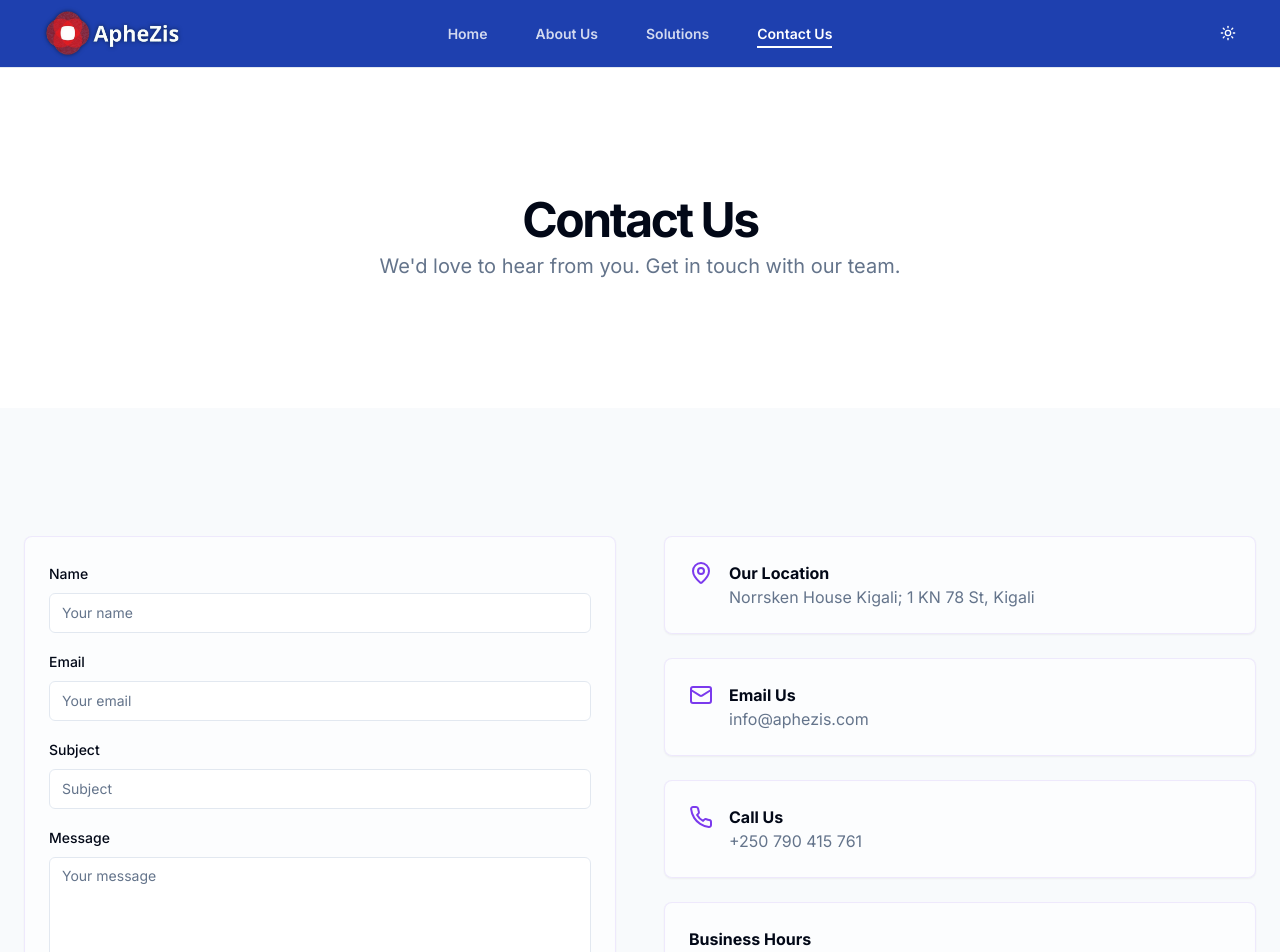
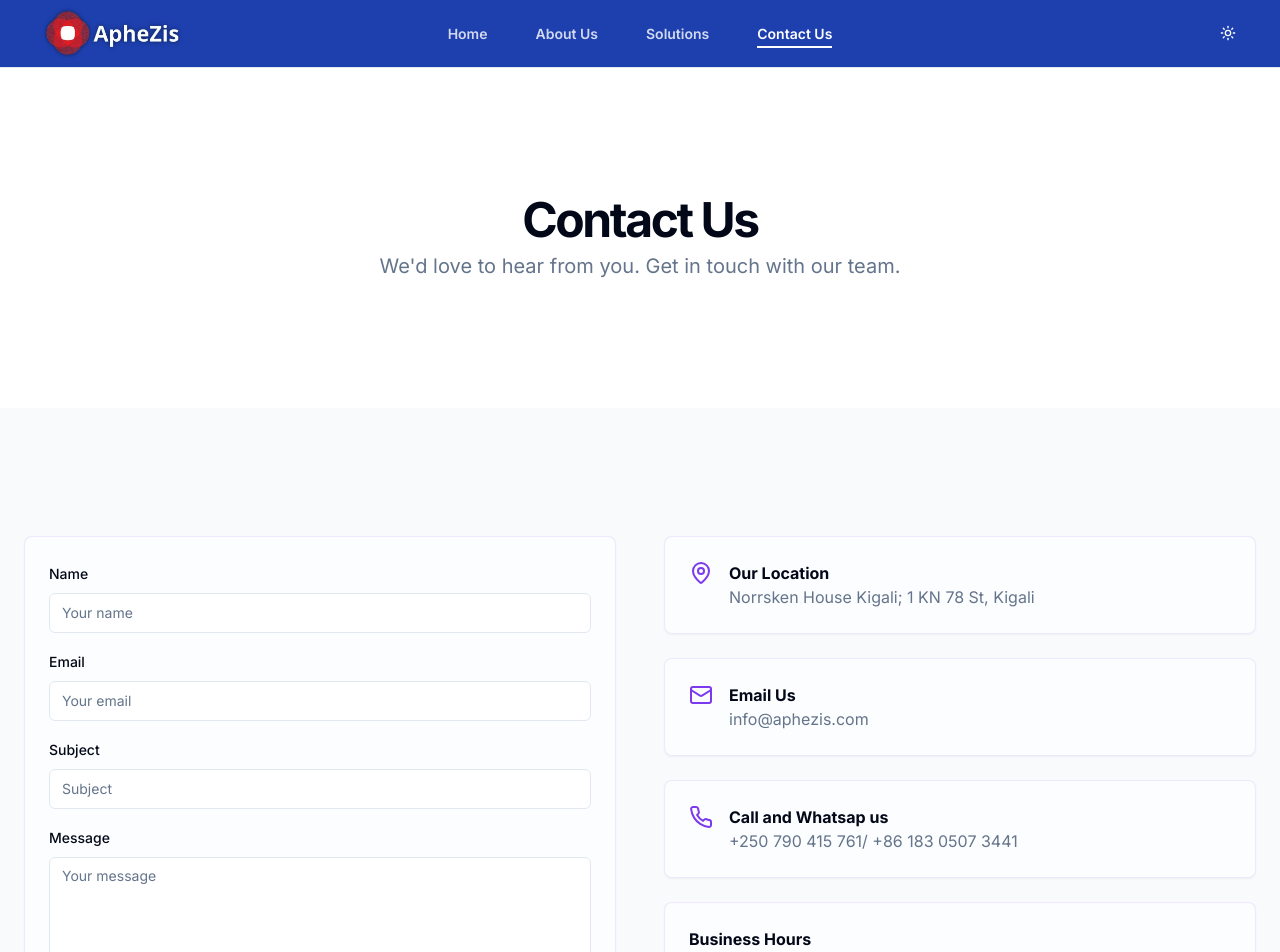
Before and after one commit to asimwe1/aphezis, a Next.js app: page /contact in a window 1280 px wide. Shown: the top 952 px of the page. Built offline with nearby package versions, Linux system fonts and the light colour scheme.

Commit message:
Update page.tsx

```diff
--- a/app/contact/page.tsx
+++ b/app/contact/page.tsx
@@ -229,8 +229,8 @@ export default function ContactPage() {
                             <Phone className="h-6 w-6 text-primary" />
                           </motion.div>
                           <div>
-                            <h3 className="font-bold">Call Us</h3>
-                            <p className="text-muted-foreground">+250 790 415 761</p>
+                            <h3 className="font-bold">Call and Whatsap us</h3>
+                            <p className="text-muted-foreground">+250 790 415 761/ +86 183 0507 3441</p>
                           </div>
                         </div>
                       </CardContent>
```
